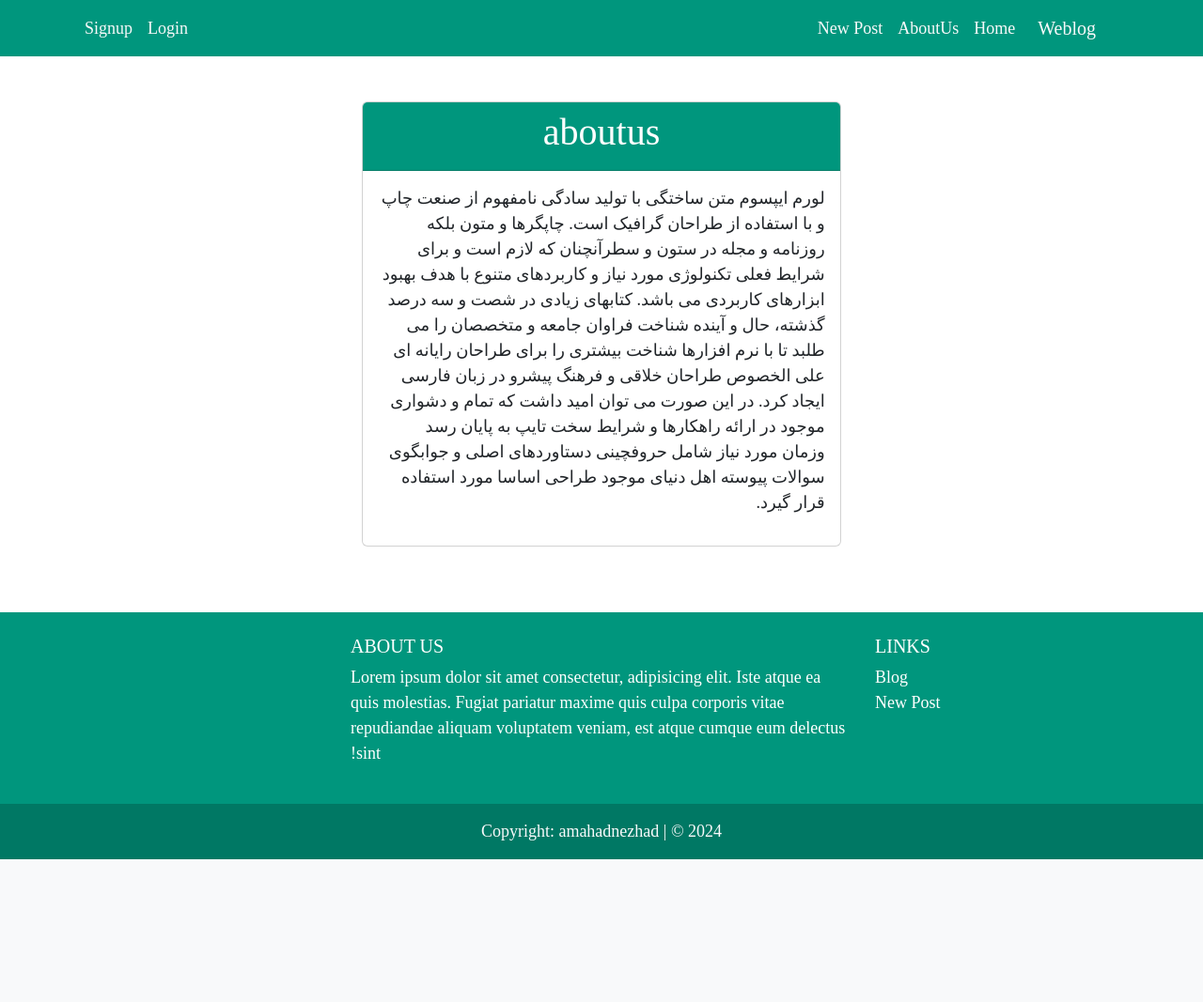
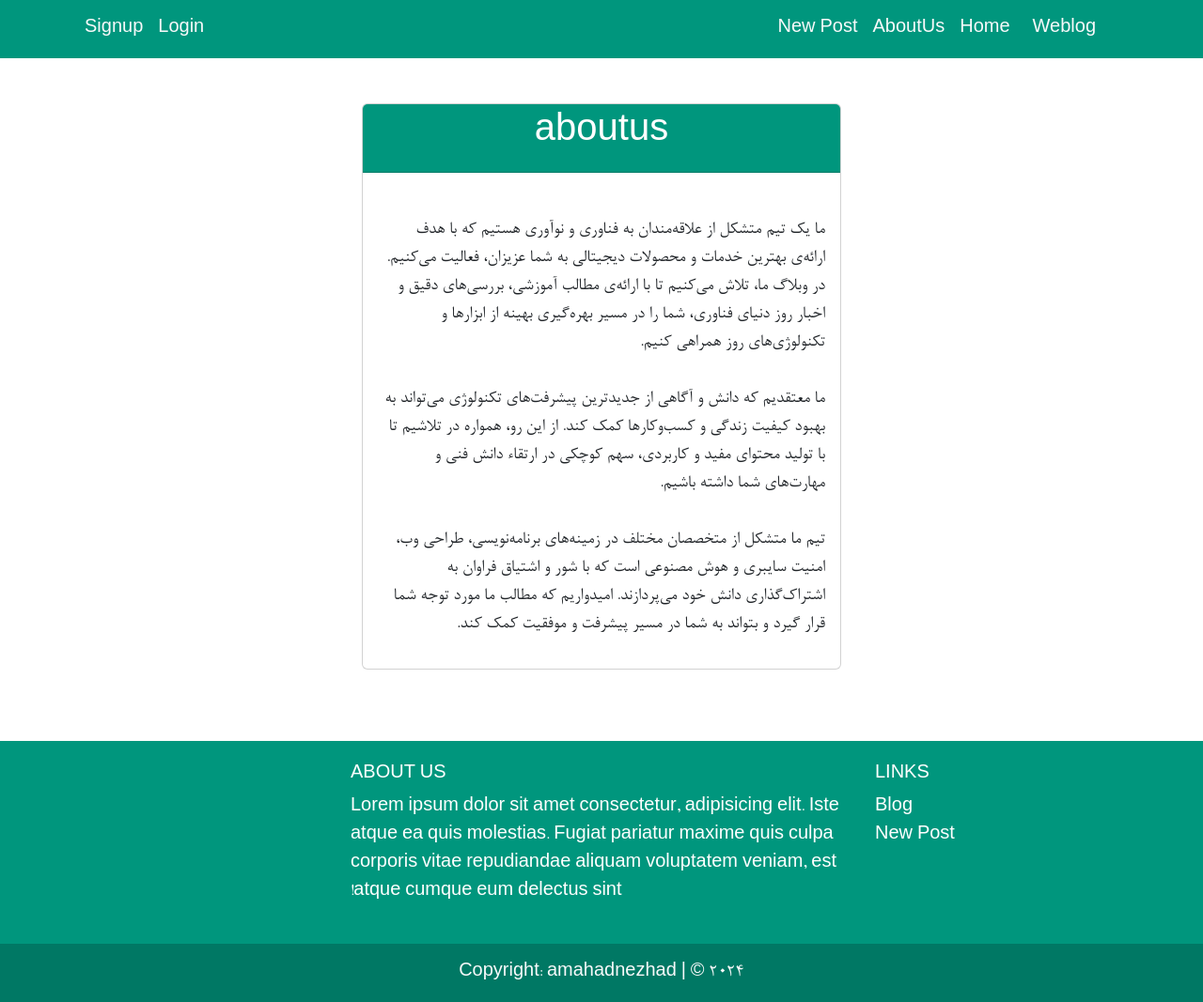
Before and after one commit to amahadnejad/Weblog, a Django app: page /aboutus/ in a window 1280 px wide. Shown: the whole page at 94% size. Before the commit the page ends 915 px from the top, so only its background shows below. Run offline with Django 4.2, Linux system fonts and the light colour scheme; some libraries are stand-ins or nearby versions.

Commit message:
Add Font To base.css

```diff
--- a/blog/templates/blog/post_list.html
+++ b/blog/templates/blog/post_list.html
@@ -26,7 +26,7 @@
                             <div class="col-md-8">
                                 <div class="card-body">
                                     <a href="{{ post.get_absolute_url }}" class="text-decoration-none text-black">
-                                        <h5 class="card-title">{{ post.title }}</h5>
+                                        <h4 class="card-title"><b>{{ post.title }}</b></h4>
                                     </a>
 
                                     <p class="card-subtitle mb-2 text-muted"><small>{% trans 'by' %}: {{ post.author }}</small> |
--- a/pages/templates/pages/aboutus.html
+++ b/pages/templates/pages/aboutus.html
@@ -13,7 +13,7 @@
             </div>
             <div class="card-body">
                 <p>
-                    {{ about_us }}
+                    {{ about_us|linebreaksbr }}
                 </p>
             </div>
         </div>
--- a/pages/views.py
+++ b/pages/views.py
@@ -3,7 +3,11 @@ from django.shortcuts import render
 
 def about_us_view(request):
     about_us = """
-        لورم ایپسوم متن ساختگی با تولید سادگی نامفهوم از صنعت چاپ و با استفاده از طراحان گرافیک است. چاپگرها و متون بلکه روزنامه و مجله در ستون و سطرآنچنان که لازم است و برای شرایط فعلی تکنولوژی مورد نیاز و کاربردهای متنوع با هدف بهبود ابزارهای کاربردی می باشد. کتابهای زیادی در شصت و سه درصد گذشته، حال و آینده شناخت فراوان جامعه و متخصصان را می طلبد تا با نرم افزارها شناخت بیشتری را برای طراحان رایانه ای علی الخصوص طراحان خلاقی و فرهنگ پیشرو در زبان فارسی ایجاد کرد. در این صورت می توان امید داشت که تمام و دشواری موجود در ارائه راهکارها و شرایط سخت تایپ به پایان رسد وزمان مورد نیاز شامل حروفچینی دستاوردهای اصلی و جوابگوی سوالات پیوسته اهل دنیای موجود طراحی اساسا مورد استفاده قرار گیرد.
+       ما یک تیم متشکل از علاقه‌مندان به فناوری و نوآوری هستیم که با هدف ارائه‌ی بهترین خدمات و محصولات دیجیتالی به شما عزیزان، فعالیت می‌کنیم. در وبلاگ ما، تلاش می‌کنیم تا با ارائه‌ی مطالب آموزشی، بررسی‌های دقیق و اخبار روز دنیای فناوری، شما را در مسیر بهره‌گیری بهینه از ابزارها و تکنولوژی‌های روز همراهی کنیم.
+
+ما معتقدیم که دانش و آگاهی از جدیدترین پیشرفت‌های تکنولوژی می‌تواند به بهبود کیفیت زندگی و کسب‌وکارها کمک کند. از این رو، همواره در تلاشیم تا با تولید محتوای مفید و کاربردی، سهم کوچکی در ارتقاء دانش فنی و مهارت‌های شما داشته باشیم.
+
+تیم ما متشکل از متخصصان مختلف در زمینه‌های برنامه‌نویسی، طراحی وب، امنیت سایبری و هوش مصنوعی است که با شور و اشتیاق فراوان به اشتراک‌گذاری دانش خود می‌پردازند. امیدواریم که مطالب ما مورد توجه شما قرار گیرد و بتواند به شما در مسیر پیشرفت و موفقیت کمک کند.
     """
 
     return render(request, 'pages/aboutus.html', context={
--- a/static/css/base.css
+++ b/static/css/base.css
@@ -1,4 +1,9 @@
+@font-face {
+  font-family: 'Far Nazanin';
+  src: url('../fonts/Far_Nazanin.ttf') format('truetype');
+}
+
 body {
-  font-family: "../fonts/Far_TrafcBd.ttf";
-  font-size: 18px;
+  font-family: 'Far Nazanin', sans-serif;
+  font-size: 20px;
 }
```
Also changed, not shown: static/fonts/BYekan+.ttf (deleted), static/fonts/Far_Nazanin.ttf (added), static/fonts/Far_TrafcBd.ttf (deleted).
